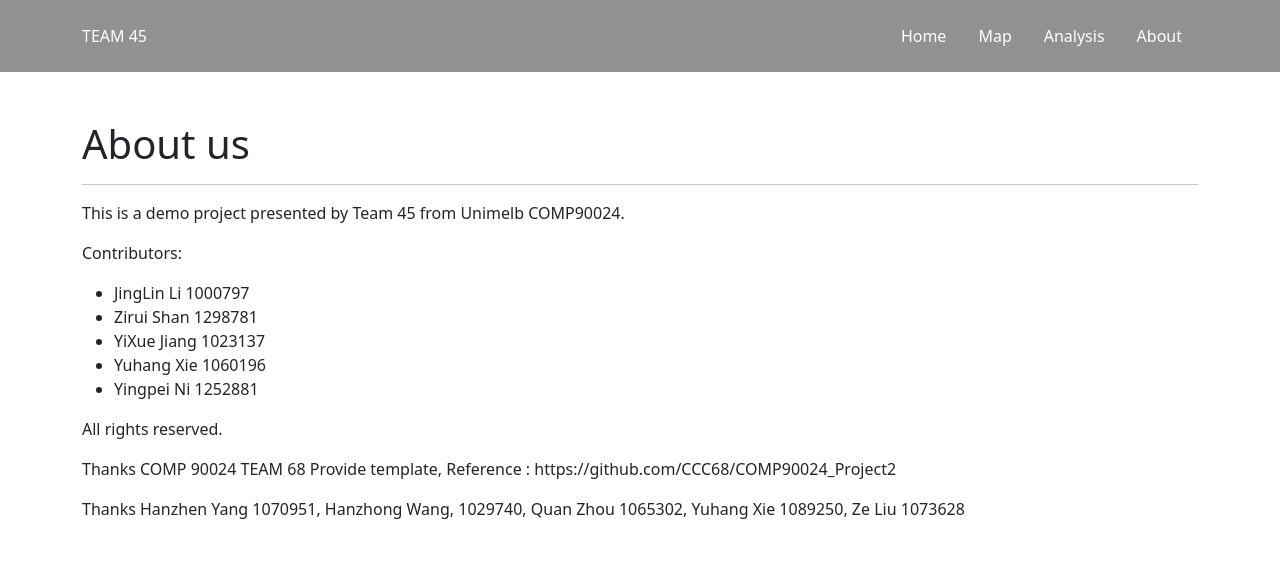
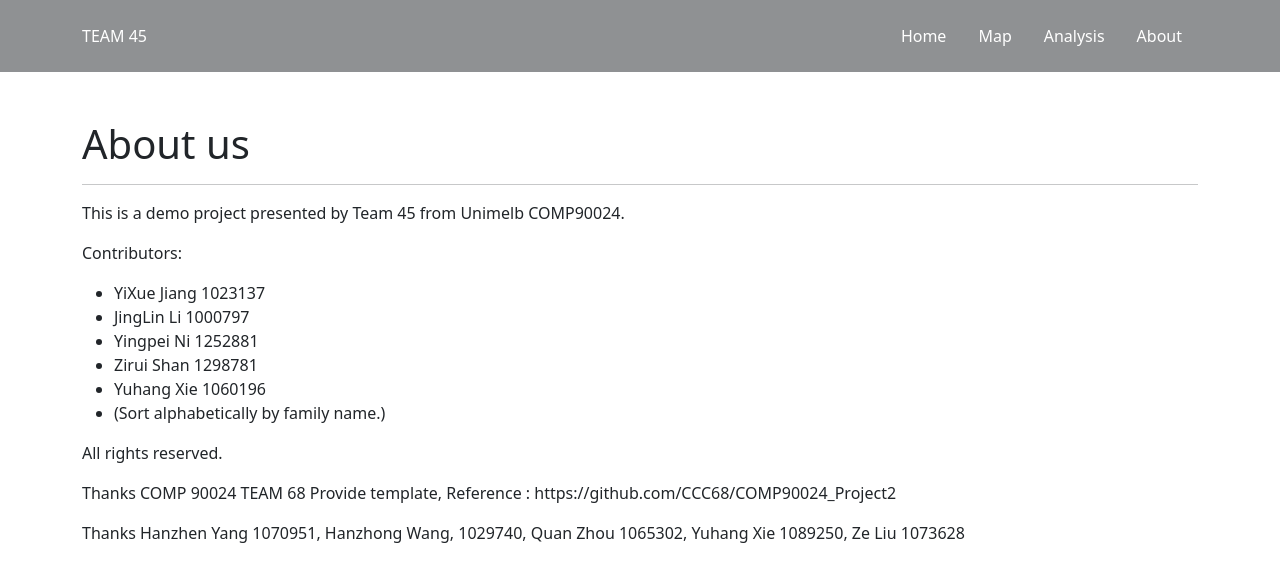
Before and after one commit to yuxxie769/CCC-project, a Vue app in the folder frontend/: page /#/about in a window 1280 px wide. Shown: the top 582 px of the page. Built offline with nearby package versions, Linux system fonts and the light colour scheme.

Commit message:
Change name order

```diff
--- a/frontend/src/views/About.vue
+++ b/frontend/src/views/About.vue
@@ -1,9 +1,10 @@
 <!-- Thanks COMP 90024 TEAM 68 Provide template Reference : https://github.com/CCC68/COMP90024_Project2, Hanzhen Yang 1070951, Hanzhong Wang, 1029740, Quan Zhou 1065302, Yuhang Xie 1089250, Ze Liu 1073628
-Modoified By COMP90024 TEAM 45
+Modoified By COMP90024 TEAM 45.
+(Sort alphabetically by family name.)
+Yixue Jiang 1023137
+Jinglin Li 1000797
 Yingpei Ni 1252881
-Yixue Jiang 1023137
-Zirui Shan  1298781
-Jinglin Li 1000797
+Zirui Shan 1298781
 Yuxiang Xie 1060196 -->
 <template>
     <div class="views">
@@ -15,11 +16,12 @@ Yuxiang Xie 1060196 -->
             <p>Contributors: </p>
 
             <ul class="mt-3">
+                <li>YiXue Jiang 1023137</li>
                 <li>JingLin Li  1000797</li>
+                <li>Yingpei Ni  1252881</li>
                 <li>Zirui Shan  1298781</li>
-                <li>YiXue Jiang 1023137</li>
                 <li>Yuhang Xie  1060196</li>
-                <li>Yingpei Ni  1252881</li>
+                <li>(Sort alphabetically by family name.)</li>
             </ul>
 
             <p>All rights reserved.</p>
```
